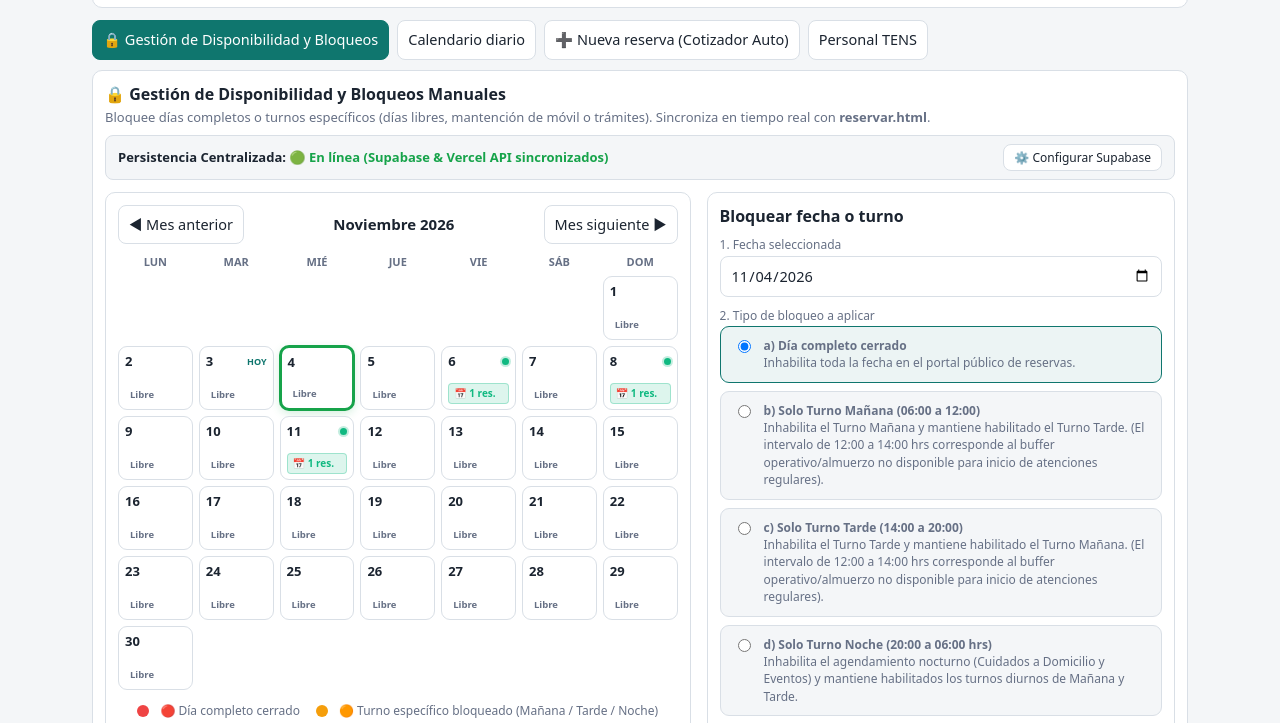
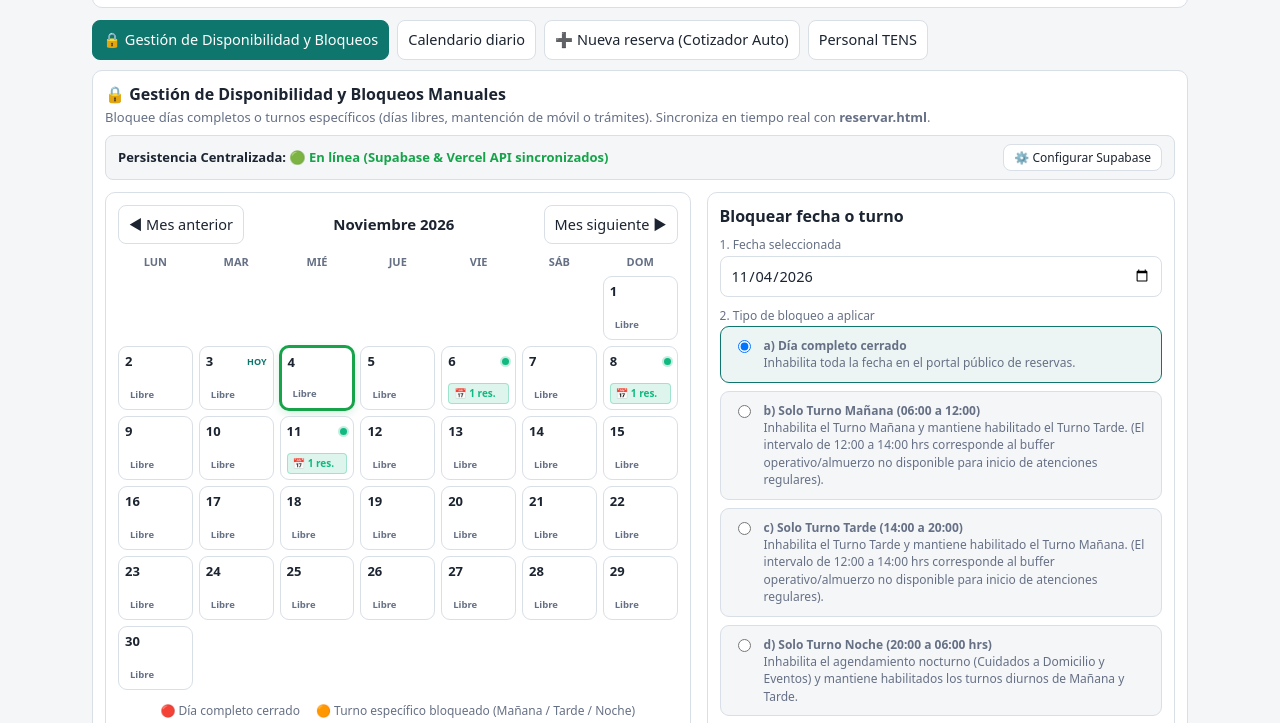
Before and after one commit to Danibouyssieres/Empresa-ADMIN, a plain HTML site: page admin.html in a window 1280 px wide. Shown: the part 69-792 px from the top of the page. Drawn offline with nearby package versions, Linux system fonts and the light colour scheme; sample sign-in values are in the browser's storage.

Commit message:
fix(admin): eliminar bolitas duplicadas en leyenda de gestión de disponibilidad

```diff
--- a/admin.html
+++ b/admin.html
@@ -825,9 +825,9 @@ function blocksView(){
           </div>
           <div class="mcal-grid">${cells}</div>
           <div class="row" style="margin-top:12px;font-size:12px;color:var(--mut);justify-content:center;gap:16px">
-            <span style="display:inline-flex;align-items:center;gap:5px"><span class="dot" style="background:#EF4444"></span>🔴 Día completo cerrado</span>
-            <span style="display:inline-flex;align-items:center;gap:5px"><span class="dot" style="background:#F59E0B"></span>🟠 Turno específico bloqueado (Mañana / Tarde / Noche)</span>
-            <span style="display:inline-flex;align-items:center;gap:5px"><span class="dot" style="background:#10B981"></span>🟢 Día con reservas agendadas</span>
+            <span style="display:inline-flex;align-items:center;gap:5px">🔴 Día completo cerrado</span>
+            <span style="display:inline-flex;align-items:center;gap:5px">🟠 Turno específico bloqueado (Mañana / Tarde / Noche)</span>
+            <span style="display:inline-flex;align-items:center;gap:5px">🟢 Día con reservas agendadas</span>
           </div>
         </div>
 
```
